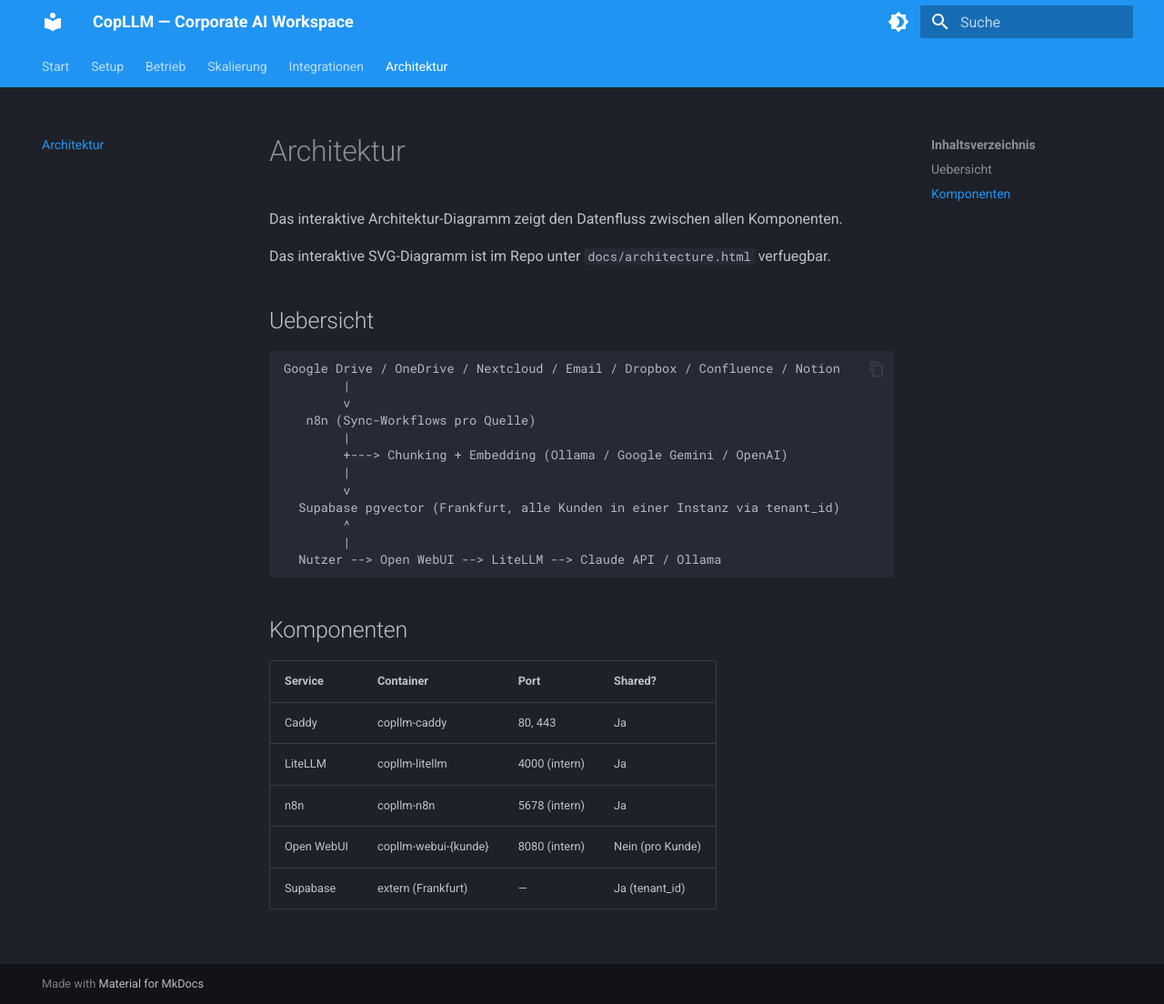
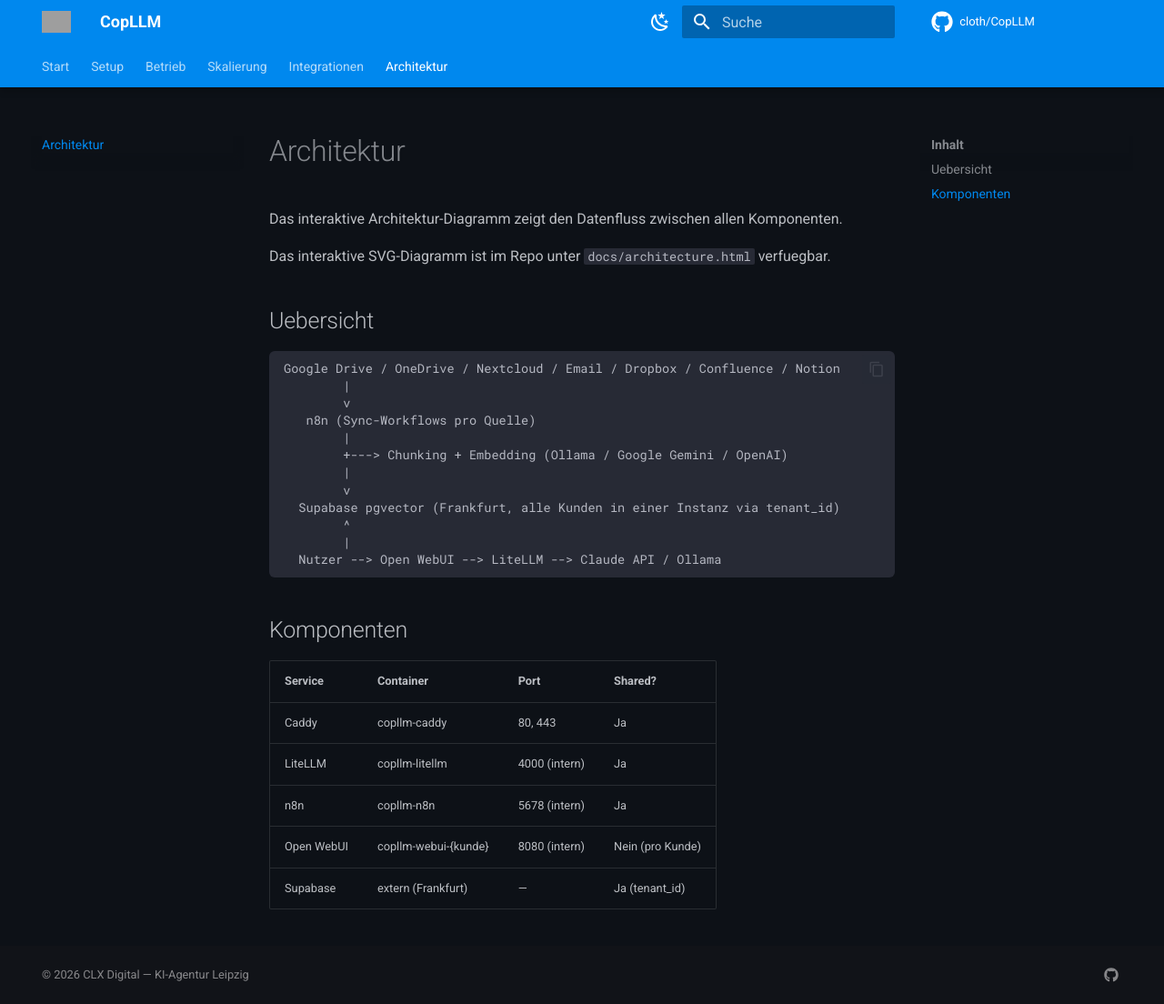
Before and after one commit to cloth/CopLLM, an MkDocs documentation site: the page built from docs/architecture.md, in a window 1280 px wide and 1104 px high. Shown: the whole window at 91% size. Built offline with MkDocs 1.6.1 and Material for MkDocs 9.7.7, drawn with Linux system fonts in a browser that asks for light colours; comment, search, counter and statistics services are not loaded; grey boxes are pictures that could not be loaded.

Commit message:
Style MkDocs: hero section, feature grid, custom colors, branding
- Custom Farbpalette (CLX Blue/Cyan Gradient)
- Hero-Section mit Gradient-Titel auf Startseite
- 6 Feature-Cards (Integrationen, Multi-Kunden, DSGVO, OCR, Kosten, Rollout)
- Robot-Logo, sticky Tabs, smooth scrolling
- Dark Mode Scrollbar, Code Copy Button, Permalink Anchors
- GitHub Repo Link im Header
- Copyright Footer

Co-Authored-By: Claude Opus 4.6 <noreply@anthropic.com>

```diff
--- /dev/null
+++ b/docs/stylesheets/extra.css
@@ -0,0 +1,114 @@
+/* =============================================================================
+   CopLLM — Custom MkDocs Material Theme
+   CLX Digital Branding
+   ============================================================================= */
+
+/* --- Farbpalette --- */
+:root,
+[data-md-color-scheme="default"] {
+  --md-primary-fg-color: #0066CC;
+  --md-primary-fg-color--light: #3388DD;
+  --md-primary-fg-color--dark: #004C99;
+  --md-accent-fg-color: #00BBCC;
+}
+
+[data-md-color-scheme="slate"] {
+  --md-primary-fg-color: #0088EE;
+  --md-primary-fg-color--light: #33AAFF;
+  --md-primary-fg-color--dark: #0066CC;
+  --md-accent-fg-color: #00DDEE;
+  --md-default-bg-color: #0d1117;
+  --md-default-bg-color--light: #161b22;
+}
+
+/* --- Hero Section (Startseite) --- */
+.md-typeset .hero {
+  text-align: center;
+  padding: 2rem 1rem 3rem;
+  margin-bottom: 2rem;
+}
+
+.md-typeset .hero h1 {
+  font-size: 2.4rem;
+  font-weight: 700;
+  margin-bottom: 0.5rem;
+  background: linear-gradient(135deg, #0088EE, #00DDEE);
+  -webkit-background-clip: text;
+  -webkit-text-fill-color: transparent;
+  background-clip: text;
+}
+
+.md-typeset .hero p {
+  font-size: 1.15rem;
+  opacity: 0.85;
+  max-width: 600px;
+  margin: 0 auto;
+}
+
+/* --- Feature Grid --- */
+.md-typeset .grid {
+  display: grid;
+  grid-template-columns: repeat(auto-fit, minmax(220px, 1fr));
+  gap: 1rem;
+  margin: 2rem 0;
+}
+
+.md-typeset .grid .card {
+  padding: 1.2rem;
+  border-radius: 8px;
+  border: 1px solid var(--md-default-fg-color--lightest);
+  background: var(--md-default-bg-color--light);
+  transition: border-color 0.2s, transform 0.2s;
+}
+
+.md-typeset .grid .card:hover {
+  border-color: var(--md-accent-fg-color);
+  transform: translateY(-2px);
+}
+
+.md-typeset .grid .card h3 {
+  margin-top: 0;
+  font-size: 1rem;
+  color: var(--md-accent-fg-color);
+}
+
+.md-typeset .grid .card p {
+  font-size: 0.85rem;
+  margin-bottom: 0;
+  opacity: 0.8;
+}
+
+/* --- Admonitions schoener --- */
+.md-typeset .admonition,
+.md-typeset details {
+  border-radius: 6px;
+}
+
+/* --- Code Blocks --- */
+.md-typeset pre > code {
+  border-radius: 6px;
+}
+
+/* --- Footer --- */
+.md-footer-meta {
+  opacity: 0.7;
+}
+
+/* --- Tabs sticky --- */
+.md-tabs {
+  backdrop-filter: blur(8px);
+}
+
+/* --- Scrollbar (Dark Mode) --- */
+[data-md-color-scheme="slate"] ::-webkit-scrollbar {
+  width: 8px;
+}
+
+[data-md-color-scheme="slate"] ::-webkit-scrollbar-track {
+  background: var(--md-default-bg-color);
+}
+
+[data-md-color-scheme="slate"] ::-webkit-scrollbar-thumb {
+  background: var(--md-default-fg-color--lighter);
+  border-radius: 4px;
+}
--- a/mkdocs.yml
+++ b/mkdocs.yml
@@ -1,30 +1,55 @@
-site_name: CopLLM — Corporate AI Workspace
-site_description: RAG-basierte KI-Assistenten fuer KMU im DACH-Raum
+site_name: CopLLM
+site_description: Corporate AI Workspace — RAG-basierte KI-Assistenten fuer KMU
 site_author: CLX Digital
+site_url: https://cloth.github.io/CopLLM/
+copyright: "&copy; 2026 CLX Digital — KI-Agentur Leipzig"
 
 theme:
   name: material
   language: de
+  logo: https://api.iconify.design/mdi/robot-happy-outline.svg?color=%23ffffff
+  favicon: https://api.iconify.design/mdi/robot-happy-outline.svg?color=%230094FF
   palette:
     - scheme: slate
-      primary: blue
+      primary: custom
       accent: cyan
       toggle:
-        icon: material/brightness-4
+        icon: material/weather-night
         name: Light Mode
     - scheme: default
-      primary: blue
+      primary: custom
       accent: cyan
       toggle:
-        icon: material/brightness-7
+        icon: material/weather-sunny
         name: Dark Mode
   features:
     - navigation.tabs
+    - navigation.tabs.sticky
     - navigation.sections
     - navigation.expand
     - navigation.top
+    - navigation.instant
+    - navigation.tracking
+    - toc.follow
     - search.highlight
+    - search.suggest
     - content.code.copy
+    - content.code.annotate
+  icon:
+    repo: fontawesome/brands/github
+
+repo_url: https://github.com/cloth/CopLLM
+repo_name: cloth/CopLLM
+
+extra:
+  social:
+    - icon: fontawesome/brands/github
+      link: https://github.com/cloth/CopLLM
+      name: GitHub
+  generator: false
+
+extra_css:
+  - stylesheets/extra.css
 
 markdown_extensions:
   - admonition
@@ -32,8 +57,18 @@ markdown_extensions:
   - pymdownx.superfences
   - pymdownx.tabbed:
       alternate_style: true
+  - pymdownx.highlight:
+      anchor_linenums: true
+      line_spans: __span
+      pygments_lang_class: true
+  - pymdownx.inlinehilite
+  - pymdownx.mark
   - tables
   - attr_list
+  - md_in_html
+  - toc:
+      permalink: true
+      title: Inhalt
 
 plugins:
   - search:
```
Also changed, not shown: index.md (+65 -16 lines), 1 other file.
